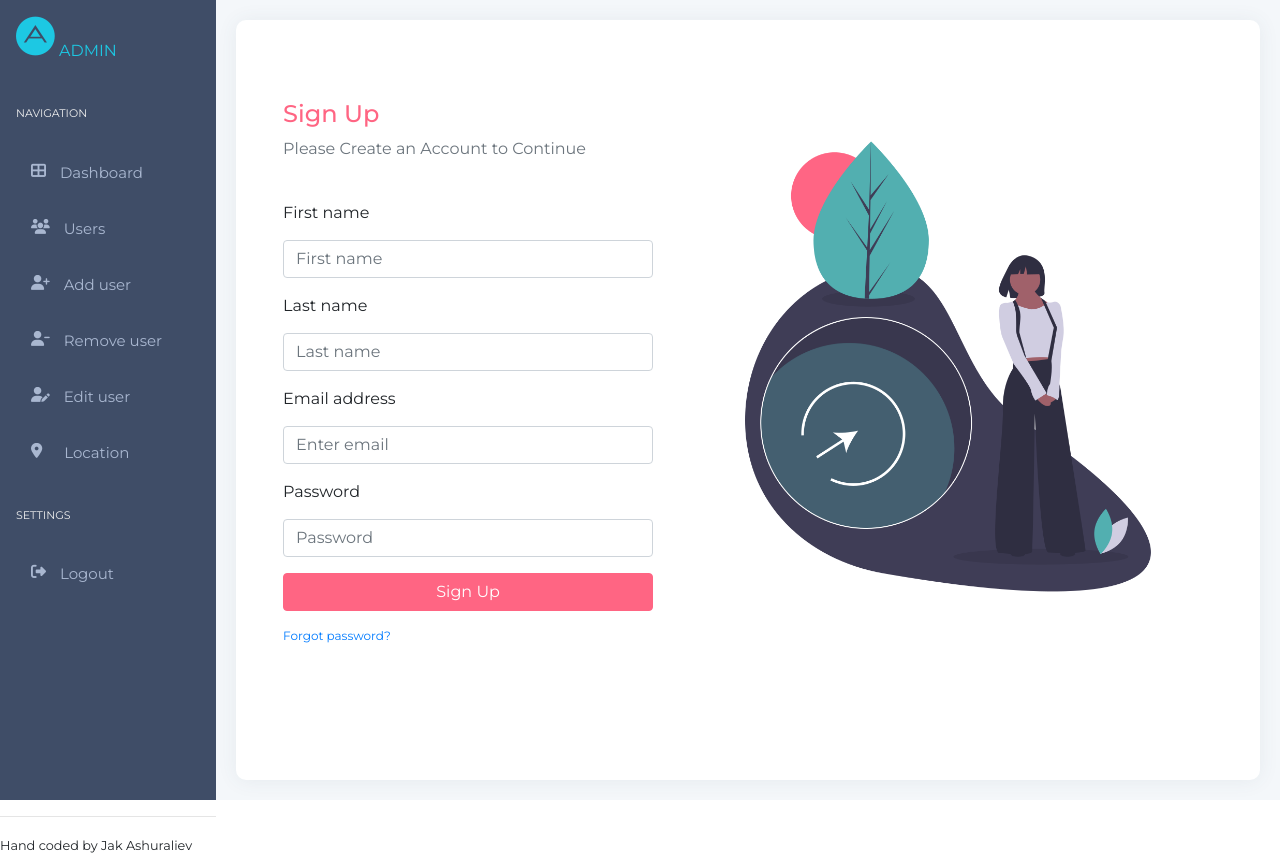
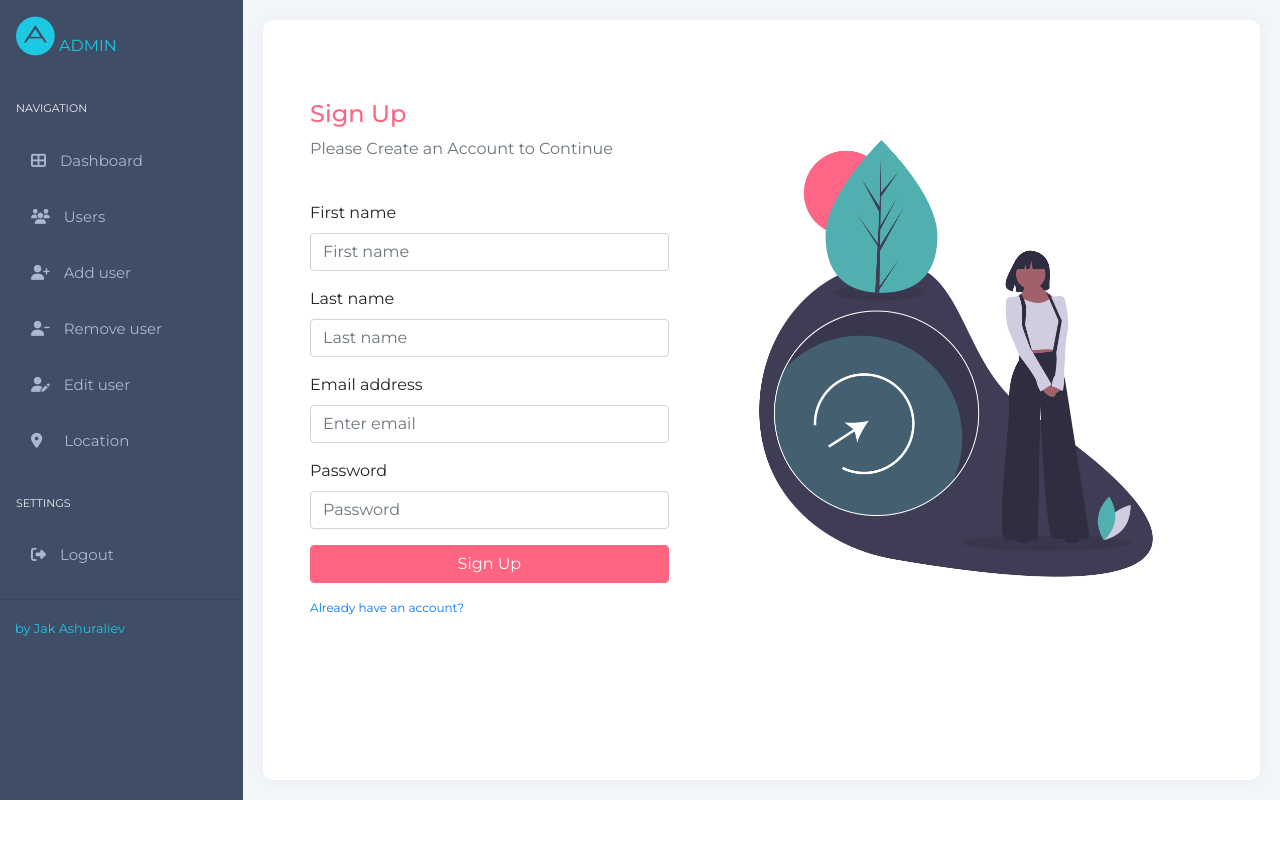
Before and after one commit to jak-ashuraliev/react-express-crud-app, a React (Create React App) app in the folder frontend/: page /signup in a window 1280 px wide. After the commit the page ends 800 px from the top, so only its background shows below. Built offline with nearby package versions, Linux system fonts and the light colour scheme.

Commit message:
SideNav and Dashboard components

```diff
--- a/frontend/src/App.css
+++ b/frontend/src/App.css
@@ -5,7 +5,7 @@
   font-family: 'Montserrat', sans-serif;
   /* font-family: 'Raleway', sans-serif; */
   box-sizing: border-box;
-  overflow: hidden;
+  /* overflow: hidden; */
 }
 
 .App {
--- a/frontend/src/App.js
+++ b/frontend/src/App.js
@@ -1,47 +1,82 @@
-import React, { Component } from "react";
-import "./App.css";
+import React, { Component } from 'react';
+import './App.css';
+import { BrowserRouter as Router, Route } from 'react-router-dom';
+import { Container } from 'react-bootstrap';
 // import PostVendor from "./components/PostVendor/PostVendor";
 // import GetVendor from "./components/GetVendor/GetVendor";
 // import ControlledTabs from "./components/ControlledTabs";
-import { BrowserRouter as Router, Route } from "react-router-dom";
-import { Container } from "react-bootstrap";
 // import Navigation from "./components/Navigation/Navigation";
-// import Home from "./components/Home/Home";
-import Location from "./components/Location/Location";
-import Login from "./components/Login/Login";
-import Signup from "./components/Signup/Signup";
-import Dashboard from "./components/Dashboard/Dashboard";
-import SideNav from "./components/SideNav/SideNav";
-import GetUser from "./components/GetUser/GetUser";
-import PostUser from "./components/PostUser/PostUser";
-import DeleteUser from "./components/DeleteUser/DeleteUser";
-import UpdateUser from "./components/UpdateUser/UpdateUser";
+// import Home from './components/Home/Home';
+import Location from './components/Location/Location';
+import Login from './components/Login/Login';
+import Signup from './components/Signup/Signup';
+import Dashboard from './components/Dashboard/Dashboard';
+import SideNav from './components/SideNav/SideNav';
+import GetUser from './components/GetUser/GetUser';
+import PostUser from './components/PostUser/PostUser';
+import DeleteUser from './components/DeleteUser/DeleteUser';
+import UpdateUser from './components/UpdateUser/UpdateUser';
 
 class App extends Component {
+	constructor(props) {
+		super(props);
+		this.setChanged = this.setChanged.bind(this);
+		this.state = {
+			isLoggedIn: false
+		};
+	}
+
+	setChanged = () => {
+		this.setState({
+			isLoggedIn: true
+		});
+	};
+
 	render() {
+		if (!this.state.isLoggedIn) {
 			return (
-      <Container fluid className='app-container'>
-        <div>
-          <SideNav />
-        </div>
+				<Container fluid className="app-container">
+					<SideNav setChanged={this.setChanged} />
 					<div className="App">
 						<Container className="main-container">
 							<Router>
-              <Route exact path="/" component={Login} />
-              <Route path="/location" component={Location} />
-              <Route path="/signup" component={Signup} />
-              <Route path="/dashboard" component={Dashboard} />
-              <Route path="/user" component={GetUser} />
-              <Route path="/add-user" component={PostUser} />
-              <Route path="/remove-user" component={DeleteUser} />
-              <Route path="/update-user" component={UpdateUser} />
-            </Router>
+								{' '}
+								{/* <Route exact path="/" component={Login} />{' '} */}
+								<Route exact path="/" component={Dashboard} />{' '}
+								<Route path="/location" component={Location} />{' '}
+								<Route path="/signup" component={Signup} />{' '}
+								<Route path="/dashboard" component={Dashboard} />{' '}
+								<Route path="/user" component={GetUser} />{' '}
+								<Route path="/add-user" component={PostUser} />{' '}
+								<Route path="/remove-user" component={DeleteUser} />{' '}
+								<Route path="/update-user" component={UpdateUser} />{' '}
+							</Router>{' '}
+						</Container>{' '}
+					</div>{' '}
 				</Container>
-        </div>
-
+			);
+		} else {
+			return (
+				<Container fluid className="app-container">
+					<div className="App">
+						<Container className="main-container">
+							<Router>
+								{' '}
+								{/* <Route exact path="/" component={Login} /> */}{' '}
+								<Route exact path="/" component={Login} />{' '}
+								<Route path="/location" component={Location} />{' '}
+								<Route path="/signup" component={Signup} />{' '}
+								<Route path="/dashboard" component={Dashboard} />{' '}
+								<Route path="/user" component={GetUser} />{' '}
+								<Route path="/add-user" component={PostUser} />{' '}
+								<Route path="/remove-user" component={DeleteUser} />{' '}
+								<Route path="/update-user" component={UpdateUser} />{' '}
+							</Router>{' '}
+						</Container>{' '}
+					</div>{' '}
 				</Container>
-
 			);
+		}
 	}
 }
 
--- a/frontend/src/components/Dashboard/Dashboard.jsx
+++ b/frontend/src/components/Dashboard/Dashboard.jsx
@@ -1,15 +1,15 @@
-import React, { Component } from "react";
-import "./dashboard.css";
-import { Row, Col } from "react-bootstrap";
+import React, { Component } from 'react';
+import './dashboard.css';
+import { Row, Col } from 'react-bootstrap';
 
 export default class Dashboard extends Component {
 	render() {
 		return (
 			<div>
 				<Row>
-          <Col xs='12' sm='12' md='12' lg='12' xl='12'>
+					<Col xs="12" sm="12" md="12" lg="12" xl="12">
 						<h6 style={{ color: '#3f4d67', fontWeight: 'normal' }}>Dashboard</h6>
-            <hr></hr>
+						<hr />
 					</Col>
 					<Col md="6">
 						<div className="card daily-sales">
@@ -18,7 +18,7 @@ export default class Dashboard extends Component {
 								<Row className="row d-flex align-items-center">
 									<Col col="9">
 										<h3 className="f-w-300 d-flex align-items-center m-b-0">
-                      <i className="feather icon-arrow-up text-c-green f-30 m-r-10"></i>
+											<i className="feather icon-arrow-up text-c-green f-30 m-r-10" />
 											98
 										</h3>
 									</Col>
@@ -26,15 +26,15 @@ export default class Dashboard extends Component {
 										<p className="m-b-0">67%</p>
 									</Col>
 								</Row>
-                <div className="progress m-t-30" style={{ height: "7px" }}>
+								<div className="progress m-t-30" style={{ height: '7px' }}>
 									<div
 										className="progress-bar progress-c-theme"
 										role="progressbar"
-                    style={{ width: "70%" }}
+										style={{ width: '70%' }}
 										aria-valuenow="50"
 										aria-valuemin="0"
 										aria-valuemax="100"
-                  ></div>
+									/>
 								</div>
 							</div>
 						</div>
@@ -46,7 +46,7 @@ export default class Dashboard extends Component {
 								<Row className="row d-flex align-items-center">
 									<Col col="9">
 										<h3 className="f-w-300 d-flex align-items-center m-b-0">
-                      <i className="feather icon-arrow-up text-c-green f-30 m-r-10"></i>
+											<i className="feather icon-arrow-up text-c-green f-30 m-r-10" />
 											1,245
 										</h3>
 									</Col>
@@ -54,15 +54,15 @@ export default class Dashboard extends Component {
 										<p className="m-b-0">36%</p>
 									</Col>
 								</Row>
-                <div className="progress m-t-30" style={{ height: "7px" }}>
+								<div className="progress m-t-30" style={{ height: '7px' }}>
 									<div
 										className="progress-bar progress-c-theme2"
 										role="progressbar"
-                    style={{ width: "35%" }}
+										style={{ width: '35%' }}
 										aria-valuenow="50"
 										aria-valuemin="0"
 										aria-valuemax="100"
-                  ></div>
+									/>
 								</div>
 							</div>
 						</div>
@@ -72,5 +72,3 @@ export default class Dashboard extends Component {
 		);
 	}
 }
-
-/*  */
--- a/frontend/src/components/Login/Login.jsx
+++ b/frontend/src/components/Login/Login.jsx
@@ -1,13 +1,14 @@
-import React, { Component } from "react";
-import "./login.css";
-import { Form, Button, Container, Row, Col } from "react-bootstrap";
+import React, { Component } from 'react';
+import './login.css';
+import { Form, Button, Container, Row, Col } from 'react-bootstrap';
 import img from '../../images/authentication.png';
+import { Link } from 'react-router-dom';
 
 export default class Login extends Component {
 	render() {
 		return (
 			<Container className="mt-5 login">
-        <Row className='test'>
+				<Row className="test">
 					<Col xs="12" sm="12" md="5">
 						<h4>Login</h4>
 						<p className="text-muted">Please Login to Continue</p>
@@ -24,7 +25,7 @@ export default class Login extends Component {
 							<Row>
 								<Col xs="12">
 									<Button variant="primary" type="submit">
-                    Login
+										<Link to="/dashboard">Login</Link>
 									</Button>
 								</Col>
 								<Col xs="12" className="forgotPass">
--- a/frontend/src/components/SideNav/SideNav.jsx
+++ b/frontend/src/components/SideNav/SideNav.jsx
@@ -1,26 +1,56 @@
-import React from "react";
+import React from 'react';
 import './sidenav.css';
 
-export default function SideNav() {
+export default function SideNav(props) {
 	return (
-    <div>
+		<div className="sideNav">
 			<nav>
 				<ul>
-          <li className='navLogo'><i className="fab fa-adn"></i> Admin</li>
+					<li className="navLogo">
+						<i className="fab fa-adn" /> Admin
+					</li>
 					<label>NAVIGATION</label>
-          <li><a className='active' href="/dashboard"><i className="fas fa-th-large"></i> Dashboard</a></li>
-          <li><a href="/user"><i className="fas fa-users"></i> Users</a></li>
-          <li><a href="/add-user"><i className="fas fa-user-plus"></i> Add user</a></li>
-          <li><a href="/remove-user"><i className="fas fa-user-minus"></i> Remove user</a></li>
-          <li><a href="/update-user"><i className="fas fa-user-edit"></i> Edit user</a></li>
-          <li><a href="/location"><i className="fas fa-map-marker-alt"></i> Location</a></li>
+					<li>
+						<a className="active" href="/dashboard">
+							<i className="fas fa-th-large" /> Dashboard
+						</a>
+					</li>
+					<li>
+						<a href="/user">
+							<i className="fas fa-users" /> Users
+						</a>
+					</li>
+					<li>
+						<a href="/add-user">
+							<i className="fas fa-user-plus" /> Add user
+						</a>
+					</li>
+					<li>
+						<a href="/remove-user">
+							<i className="fas fa-user-minus" /> Remove user
+						</a>
+					</li>
+					<li>
+						<a href="/update-user">
+							<i className="fas fa-user-edit" /> Edit user
+						</a>
+					</li>
+					<li>
+						<a href="/location">
+							<i className="fas fa-map-marker-alt" /> Location
+						</a>
+					</li>
 					<label>SETTINGS</label>
-          <li><a href="/"><i className="fas fa-sign-out-alt"></i> Logout</a></li>
+					<li>
+						<a href="##" onClick={() => props.setChanged()}>
+							<i className="fas fa-sign-out-alt" /> Logout
+						</a>
+					</li>
 				</ul>
 			</nav>
 			<div className="footnote">
-        <hr></hr>
-        <small>Hand coded by Jak Ashuraliev</small>
+				<hr />
+				<small>by Jak Ashuraliev</small>
 			</div>
 		</div>
 	);
--- a/frontend/src/components/SideNav/sidenav.css
+++ b/frontend/src/components/SideNav/sidenav.css
@@ -20,10 +20,10 @@ nav label {
   margin-top: 10px;
 }
 
-nav {
+.sideNav {
   background: #3f4d67;
   height: 100vh;
-  width: 260px;
+  width: 300px;
 }
 
 nav ul {
@@ -51,3 +51,8 @@ nav a:hover {
   padding-right: 10px;
   line-height: 15px;
 }
+
+.footnote small {
+  color: #1dc8e3;
+  padding-left: 15px;
+}
--- a/frontend/src/components/Signup/Signup.jsx
+++ b/frontend/src/components/Signup/Signup.jsx
@@ -38,7 +38,7 @@ export default class Signup extends Component {
               </Button>
               </Col>
               <Col xs="12" className="forgotPass">
-                <a href="/">Forgot password?</a>
+                <a href="/">Already have an account?</a>
               </Col>
             </Row>
           </Form>
--- a/frontend/src/index.js
+++ b/frontend/src/index.js
@@ -2,9 +2,10 @@ import React from 'react';
 import ReactDOM from 'react-dom';
 import './index.css';
 import App from './App';
-// import * as serviceWorker from './serviceWorker';
 
-ReactDOM.render( <
+ReactDOM.render(
+
+  <
   React.StrictMode >
   <
   App / >
```
Lines whose indentation alone changed are shown as unchanged.
